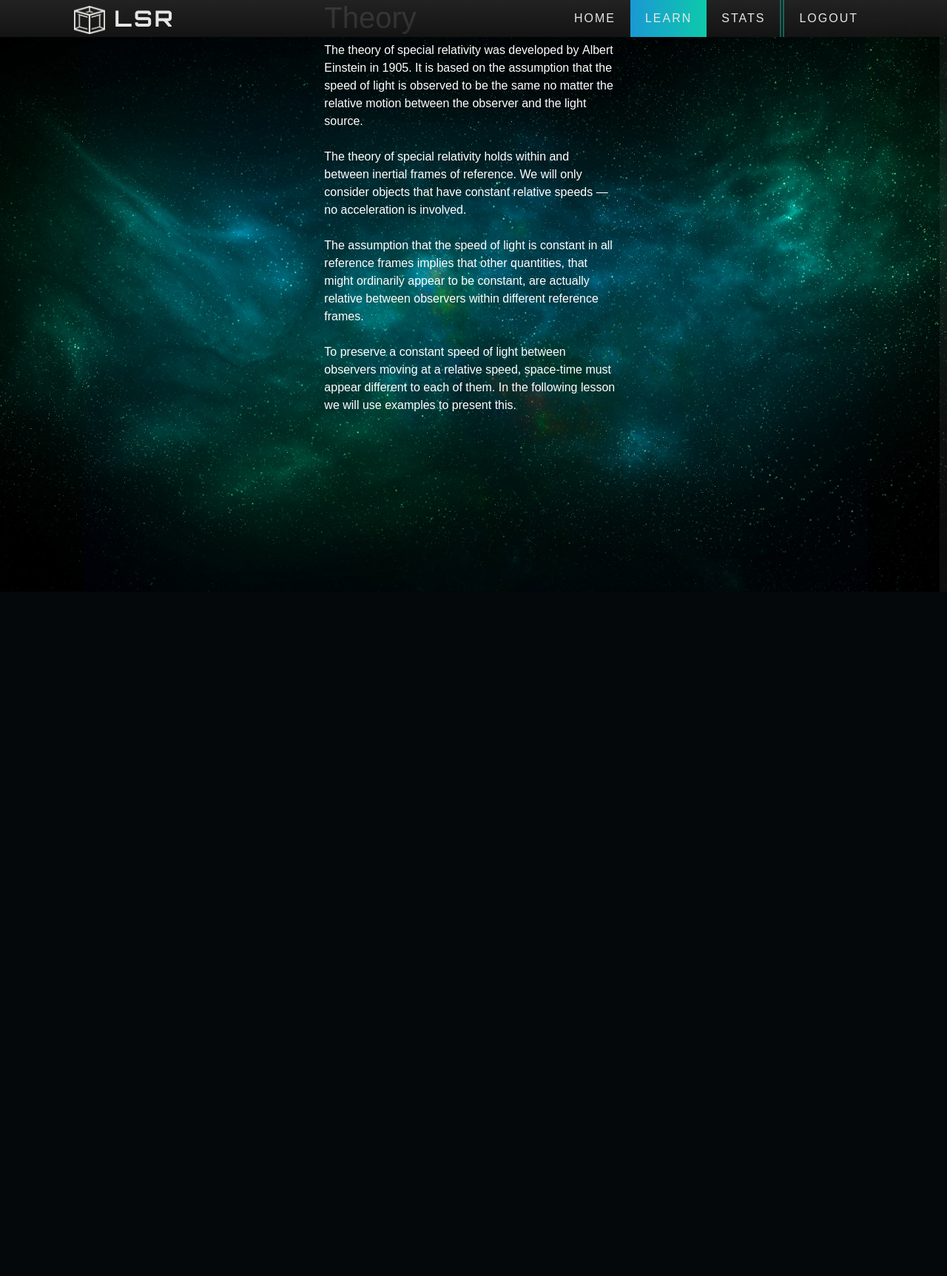
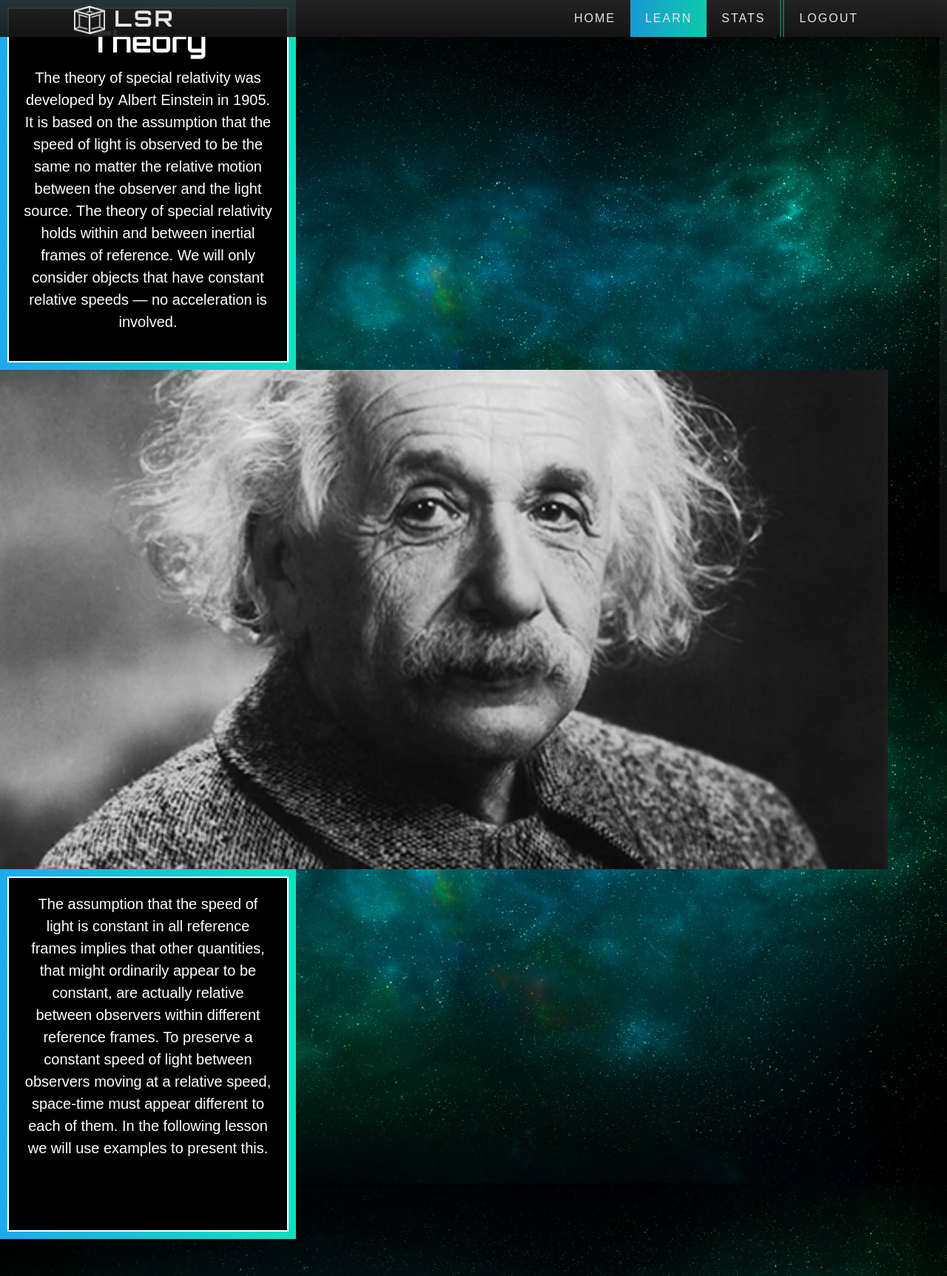
Before and after one commit to jasperpato/learn-special-relativity, a Flask app: page /learn/lesson-1 in a window 1280 px wide. Shown: the whole page at 74% size. Before the commit the page ends 800 px from the top, so only its background shows below. Run offline with Flask 2, Linux system fonts and the light colour scheme; a user stored in the database is signed in; some libraries are stand-ins or nearby versions.

Commit message:
CSS changes for learn pages

```diff
--- a/app/static/style.css
+++ b/app/static/style.css
@@ -269,8 +269,7 @@ header nav ul li a.active {
 	position: relative;
 	min-width: 320px;
 	height: 370px;
-  box-shadow: inset 5px 5px 5px rgba(0, 0, 0, 0.2),
-    inset -5px -5px 15px rgba(255, 255, 255, 0.1),
+	box-shadow: inset 5px 5px 5px rgba(0, 0, 0, 0.2), inset -5px -5px 15px rgba(255, 255, 255, 0.1),
 		5px 5px 15px rgba(0, 0, 0, 0.3), -5px -5px 15px rgba(255, 255, 255, 0.1);
 	border-radius: 15px;
 	margin: 30px;
@@ -570,3 +569,63 @@ svg circle:nth-child(2) {
 	height: 80px;
 	background: linear-gradient(#f34814, #f3d214, transparent);
 }
+
+/*Lesson Boxes*/
+/*----------------------------------------------------------------------------------------------------------*/
+
+.lessonBox {
+	position: relative;
+	width: 400px;
+	height: 500px;
+	transition: 0.5s;
+	background: linear-gradient(90deg, #1da9eb, #0fe0be);
+}
+
+.lessonBox:hover {
+	transform: scale(1.04);
+	background: linear-gradient(180deg, #0fe0be, #1da9eb);
+}
+
+.lessonBox .lessonContent {
+	position: absolute;
+	top: 10px;
+	left: 10px;
+	right: 10px;
+	bottom: 10px;
+	background: #000;
+	padding: 20px;
+	overflow: hidden;
+	text-align: center;
+	border: 2px solid#fff;
+}
+
+.lessonBox .lessonContent:before {
+	content: "";
+	position: absolute;
+	top: 0;
+	left: -100%;
+	width: 100%;
+	height: 100%;
+	background: rgba(255, 255, 255, 0.1);
+	transition: 0.5s;
+	pointer-events: none;
+}
+
+.lessonBox:hover .lessonContent:before {
+	left: -0%;
+}
+
+.lessonBox .lessonContent h2 {
+	font-size: 40px;
+	font-family: "Orbitron";
+	margin: 0 0 10px;
+	padding: 0;
+	color: #fff;
+}
+
+.lessonBox .lessonContent p {
+	font-size: 20px;
+	margin: 0;
+	padding: 0;
+	color: #fff;
+}
--- a/app/templates/lesson-1.html
+++ b/app/templates/lesson-1.html
@@ -4,14 +4,8 @@
 		<title>Learn Special Relativity</title>
 		<meta charset="utf-8" />
 		<meta name="viewport" content="width=device-width, initial-scale=1.0" />
-    <link
-      rel="stylesheet"
-      href="https://maxcdn.bootstrapcdn.com/bootstrap/4.5.2/css/bootstrap.min.css"
-    />
-    <link
-      href="https://fonts.googleapis.com/css2?family=Orbitron:wght@700&display=swap"
-      rel="stylesheet"
-    />
+		<link rel="stylesheet" href="https://maxcdn.bootstrapcdn.com/bootstrap/4.5.2/css/bootstrap.min.css" />
+		<link href="https://fonts.googleapis.com/css2?family=Orbitron:wght@700&display=swap" rel="stylesheet" />
 		<script src="https://ajax.googleapis.com/ajax/libs/jquery/3.5.1/jquery.min.js"></script>
 		<script src="https://cdnjs.cloudflare.com/ajax/libs/popper.js/1.16.0/umd/popper.min.js"></script>
 		<script src="https://maxcdn.bootstrapcdn.com/bootstrap/4.5.2/js/bootstrap.min.js"></script>
@@ -26,23 +20,32 @@
 		<div id="progressbar"></div>
 		<div id="scrollPath"></div>
 		<header>
-      <div class="logo"><img src="{{ url_for('static', filename='pictures/logoi.png') }}" class="logopic" /> LSR</div>
+			<div class="logo">
+				<img src="{{ url_for('static', filename='pictures/logoi.png') }}" class="logopic" />
+				LSR
+			</div>
 			<nav>
 				<ul>
-          <li><a class="navButton" href="{{ url_for('routes.home')}}">Home</a></li>
-          <li><a class="navButton active" href="{{ url_for('routes.learn')}}">Learn</a></li>
+					<li>
+						<a class="navButton" href="{{ url_for('routes.home')}}">Home</a>
+					</li>
+					<li>
+						<a class="navButton active" href="{{ url_for('routes.learn')}}">Learn</a>
+					</li>
 					<li><a class="navButton" href="#">Stats</a></li>
 					{% if user.is_authenticated %}
-          <li><a class="navButton" href="{{ url_for('auth.logout')}}">Logout</a></li>
+					<li>
+						<a class="navButton" href="{{ url_for('auth.logout')}}">Logout</a>
+					</li>
 					{% else %}
-          <li><a class="navButton login" href="{{ url_for('auth.login')}}">Login</a></li>
+					<li>
+						<a class="navButton login" href="{{ url_for('auth.login')}}">Login</a>
+					</li>
 					{% endif %}
 				</ul>
 			</nav>
-      {% with messages = get_flashed_messages(with_categories=true) %}
-      {% if messages %}
-        {% for category, message in messages %}
-          {% if category == "error" %}
+			{% with messages = get_flashed_messages(with_categories=true) %} {% if messages %} {% for category,
+			message in messages %} {% if category == "error" %}
 			<div class="alert alert-danger alert-dismissable fade show" role="alert">
 				{{ message }}
 				<button type="button" class="close" data-dismiss="alert">
@@ -56,33 +59,37 @@
 					<span aria-hidden="true">&times;</span>
 				</button>
 			</div>
-          {% endif %}
-        {% endfor %}
-      {% endif %}
-      {% endwith %}
+			{% endif %} {% endfor %} {% endif %} {% endwith %}
 			<div class="menu-toggle">
 				<i class="fa fa-bars" aria-hidden="true"></i>
 			</div>
 		</header>
-    <div class="col-md-4"></div>
-
-    <div class="col-md-4 container">
-      <h1>Theory</h1>
-      <p class = "content">
-        The theory of special relativity was developed by Albert Einstein in 1905. It is based on the assumption that the
-        <span id="speed-of-light">speed of light</span> is observed to be the same no matter the <span id="rel-motion">relative
-          motion</span> between the observer and the light source.
-        <br><br>
-        The theory of special relativity holds within and between <span id="inertial">inertial frames of reference</span>. We
-        will only consider objects that have constant relative speeds — no acceleration is involved.
-        <br><br>
-        The assumption that the speed of light is constant in all reference frames implies that other quantities, that might
-        ordinarily appear to be constant, are actually relative between observers within different reference frames.
-        <br><br>
-        To preserve a constant speed of light between observers moving at a relative speed, <span id="space-time">space-time
-        </span> must appear different to each of them. In the following lesson we will use examples to present this.
+		<div class="lessonBox">
+			<div class="lessonContent">
+				<h2>Theory</h2>
+				<p>
+					The theory of special relativity was developed by Albert Einstein in 1905. It is based on the
+					assumption that the
+					<span id="speed-of-light">speed of light</span> is observed to be the same no matter the
+					<span id="rel-motion">relative motion</span> between the observer and the light source. The theory
+					of special relativity holds within and between
+					<span id="inertial">inertial frames of reference</span>. We will only consider objects that have
+					constant relative speeds — no acceleration is involved.
 				</p>
 			</div>
-    <div class="col-md-4"></div>
+		</div>
+		<img src="{{ url_for('static', filename='pictures/einstein.jpeg') }}" />
+		<div class="lessonBox">
+			<div class="lessonContent">
+				<p>
+					The assumption that the speed of light is constant in all reference frames implies that other
+					quantities, that might ordinarily appear to be constant, are actually relative between observers
+					within different reference frames. To preserve a constant speed of light between observers moving at
+					a relative speed,
+					<span id="space-time">space-time </span> must appear different to each of them. In the following
+					lesson we will use examples to present this.
+				</p>
+			</div>
+		</div>
 	</body>
 </html>
```
Also changed, not shown: app/templates/lesson-2.html (+92 -70 lines), app/templates/lesson-3.html (+27 -41 lines), app/static/diagrams/Diagram_3.1.png (renamed from app/static/diagrams/Diagram_3.png), app/static/pictures/einstein.jpeg (added), 3 other files. Lines whose indentation alone changed are shown as unchanged.
